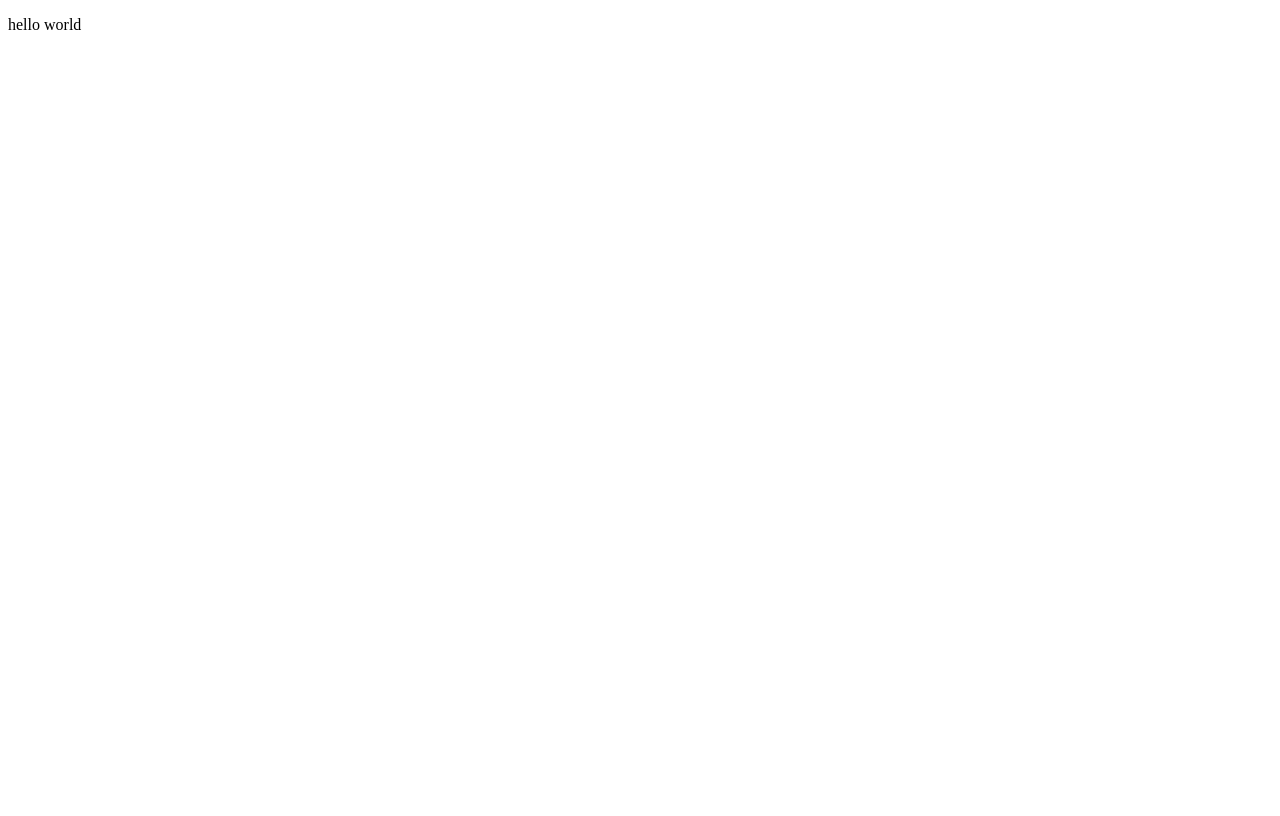
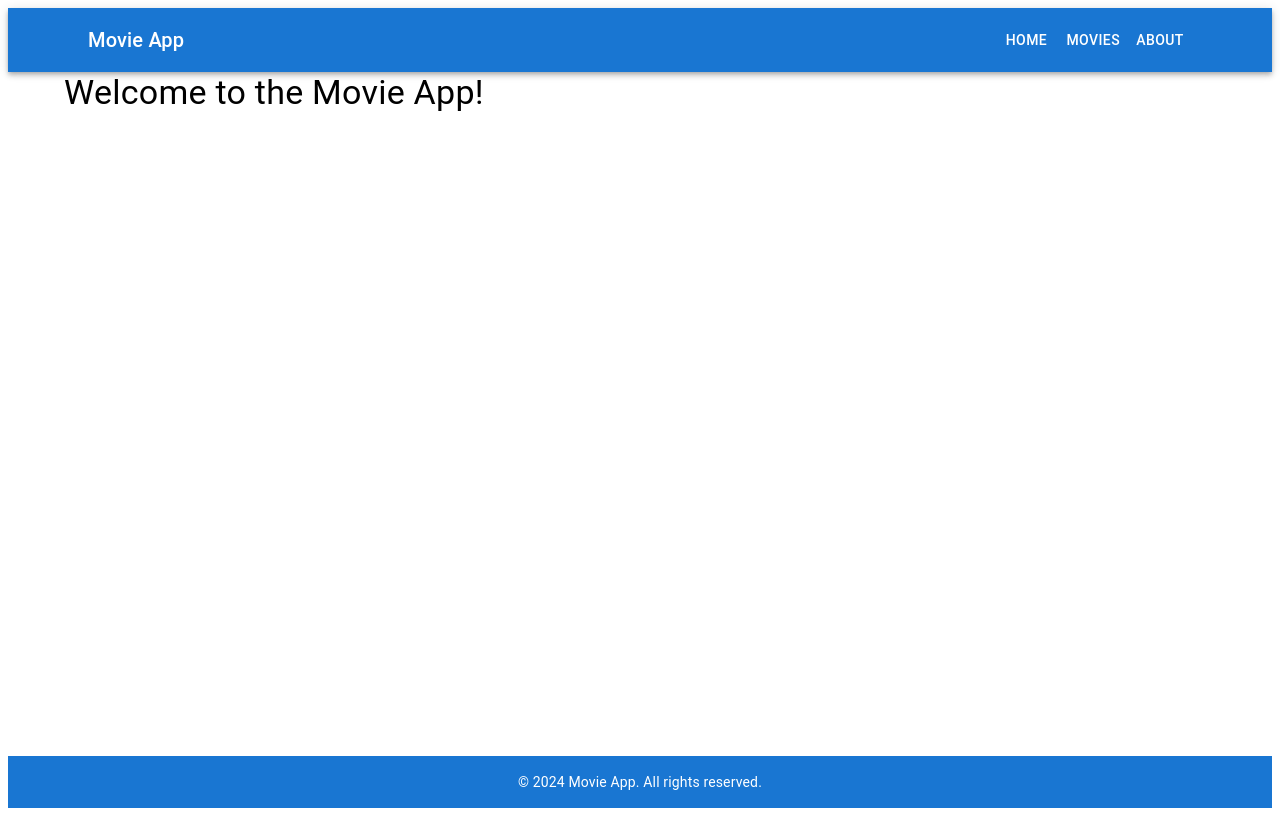
Before and after one commit to m00dmaker228/reactLabJotai, a React (Vite) app: page / in a window 1280 px wide. Built offline with nearby package versions, Linux system fonts and the light colour scheme.

Commit message:
[FEATURE] add navbar and footer

```diff
--- a/src/App.jsx
+++ b/src/App.jsx
@@ -1,10 +1,20 @@
-import './App.css'
+import React from 'react';
+import Container from '@mui/material/Container';
+import {Navbar} from './components/Navbar';
+import {Footer} from './components/Footer';
+import Typography from '@mui/material/Typography';
 
 function App() {
   return (
-    <>
-    <p>hello world</p>
-    </>
+    <div style={{ display: 'flex', flexDirection: 'column', minHeight: '100vh' }}>
+    <Navbar />
+    <Container component="main" sx={{ flex: 1 }}>
+      <Typography variant="h4" gutterBottom>
+        Welcome to the Movie App!
+      </Typography>
+    </Container>
+    <Footer/>
+  </div>
   )
 }
 
--- /dev/null
+++ b/src/components/Footer.jsx
@@ -0,0 +1,21 @@
+import React from 'react';
+import Box from '@mui/material/Box';
+import Typography from '@mui/material/Typography';
+
+export const Footer = () => {
+  return (
+    <Box
+      sx={{
+        p: 2,
+        mt: 'auto',
+        backgroundColor: '#1976d2',
+        color: 'white',
+        textAlign: 'center',
+      }}
+    >
+      <Typography variant="body2">
+        © {new Date().getFullYear()} Movie App. All rights reserved.
+      </Typography>
+    </Box>
+  );
+};
--- /dev/null
+++ b/src/components/Navbar.jsx
@@ -0,0 +1,23 @@
+import React from 'react';
+import AppBar from '@mui/material/AppBar';
+import Toolbar from '@mui/material/Toolbar';
+import Typography from '@mui/material/Typography';
+import Button from '@mui/material/Button';
+import Container from '@mui/material/Container';
+
+export const Navbar = () =>  {
+  return (
+    <AppBar position="static">
+      <Container>
+        <Toolbar>
+          <Typography variant="h6" component="div" sx={{ flexGrow: 1 }}>
+            Movie App
+          </Typography>
+          <Button color="inherit">Home</Button>
+          <Button color="inherit">Movies</Button>
+          <Button color="inherit">About</Button>
+        </Toolbar>
+      </Container>
+    </AppBar>
+  );
+};
```
